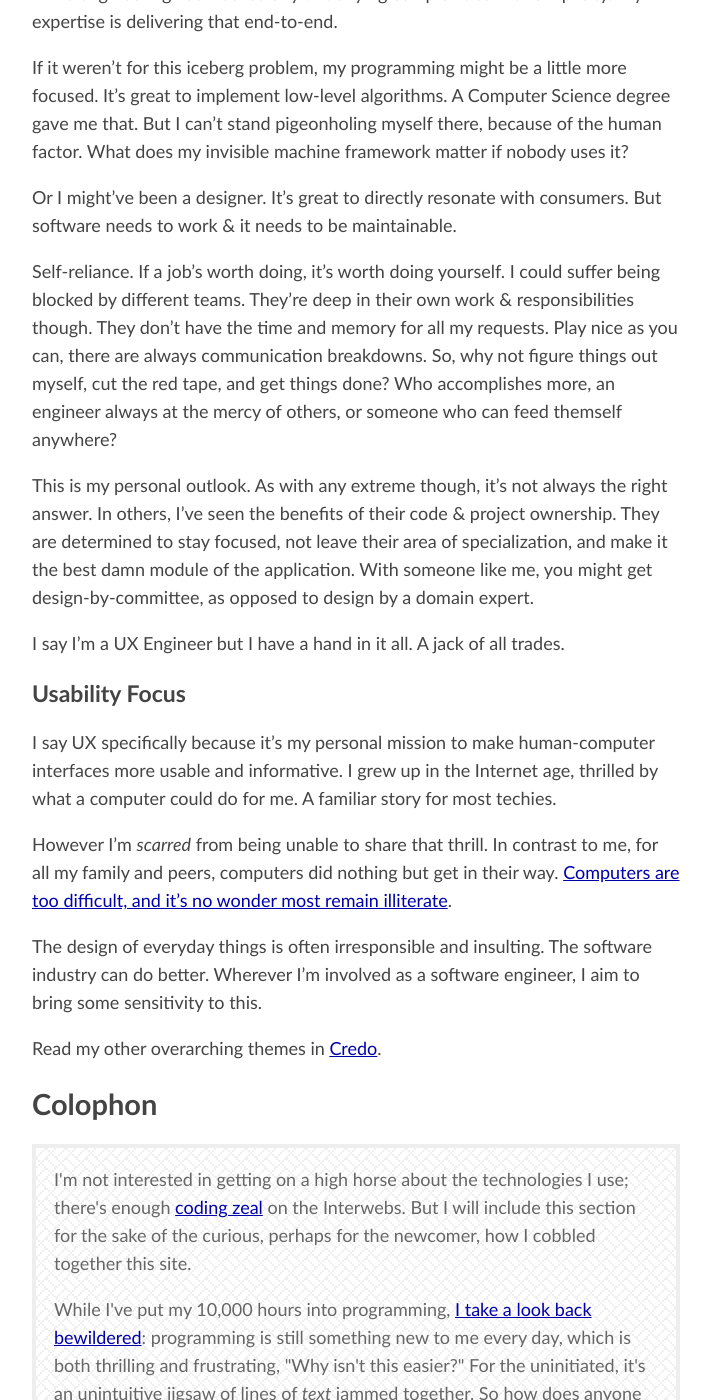
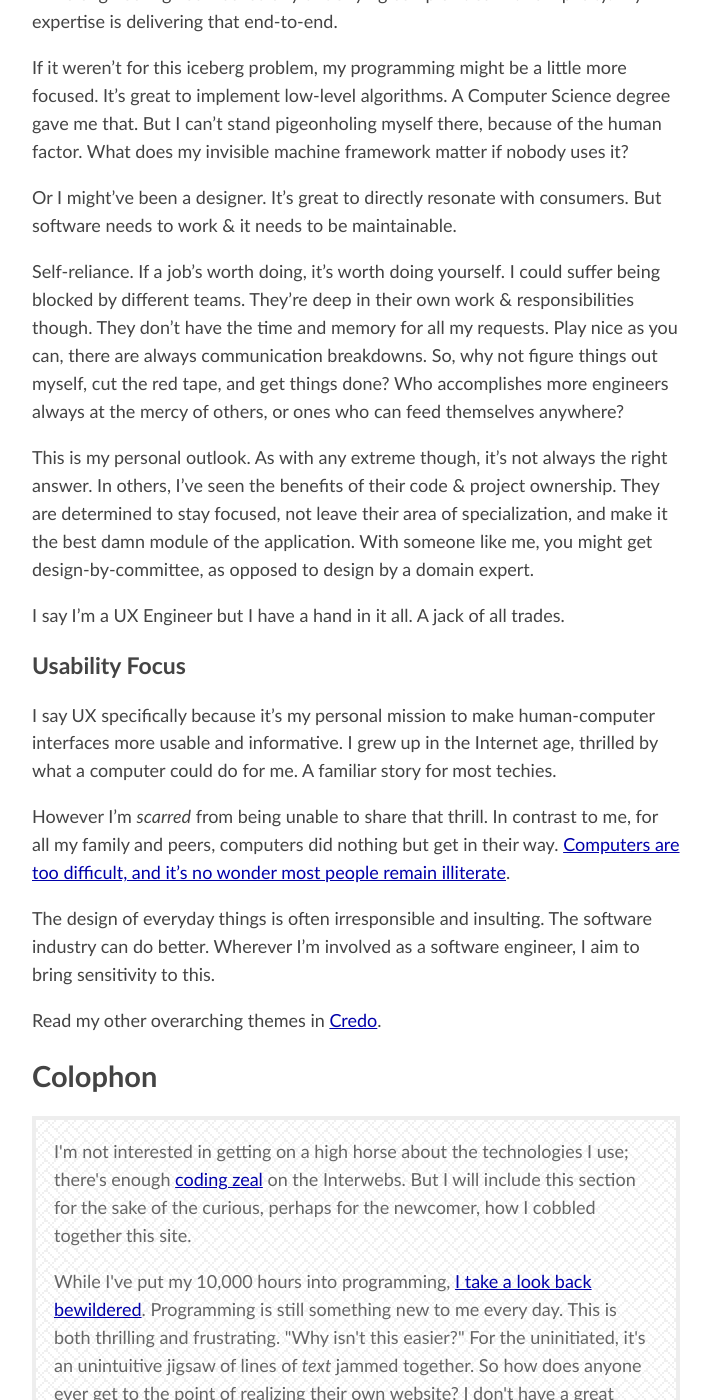
Before and after one commit to john-kurkowski/john-kurkowski.github.io, a Jekyll site: the page built from about/index.md, in a window 1280 px wide and 1400 px high, scrolled down 285 px. Shown: the whole window, without its empty margins (284-995 px from the left). Built offline with Jekyll 4.4.1, drawn with Linux system fonts in a browser that asks for light colours; nearby versions of some CDN libraries.

Commit message:
Improve About Me wording

```diff
--- a/about/index.md
+++ b/about/index.md
@@ -27,8 +27,8 @@ suffer being blocked by different teams. They're deep in their own work &
 responsibilities though. They don't have the time and memory for all my
 requests. Play nice as you can, there are always communication breakdowns. So,
 why not figure things out myself, cut the red tape, and get things done? Who
-accomplishes more, an engineer always at the mercy of others, or someone who can
-feed themself anywhere?
+accomplishes more engineers always at the mercy of others, or ones who can
+feed themselves anywhere?
 
 This is my personal outlook. As with any extreme though, it's not always the
 right answer. In others, I've seen the benefits of their code & project
@@ -47,12 +47,12 @@ by what a computer could do for me. A familiar story for most techies.
 
 However I'm *scarred* from being unable to share that thrill. In contrast to
 me, for all my family and peers, computers did nothing but get in their way.
-[Computers are too difficult, and it's no wonder most remain
+[Computers are too difficult, and it's no wonder most people remain
 illiterate](http://studiotendra.com/2013/08/14/computers-are-both-too-difficult-and-people-are-computer-illiterate/).
 
 The design of everyday things is often irresponsible and insulting. The
 software industry can do better. Wherever I'm involved as a software engineer,
-I aim to bring some sensitivity to this.
+I aim to bring sensitivity to this.
 
 Read my other overarching themes in [Credo]({% post_url 2013-10-16-credo %}).
 
@@ -68,9 +68,9 @@ Read my other overarching themes in [Credo]({% post_url 2013-10-16-credo %}).
 
   <p>
     While I've put my 10,000 hours into programming, <a
-    href="http://vimeo.com/71278954">I take a look back bewildered</a>:
-    programming is still something new to me every day, which is both thrilling
-    and frustrating, "Why isn't this easier?" For the uninitiated, it's an
+    href="http://vimeo.com/71278954">I take a look back bewildered</a>.
+    Programming is still something new to me every day. This is both thrilling
+    and frustrating. "Why isn't this easier?" For the uninitiated, it's an
     unintuitive jigsaw of lines of <em>text</em> jammed together. So how does
     anyone ever get to the point of realizing their own website? I don't have a
     great answer for myself, much less a one-size-fits-all. So I think a
```
